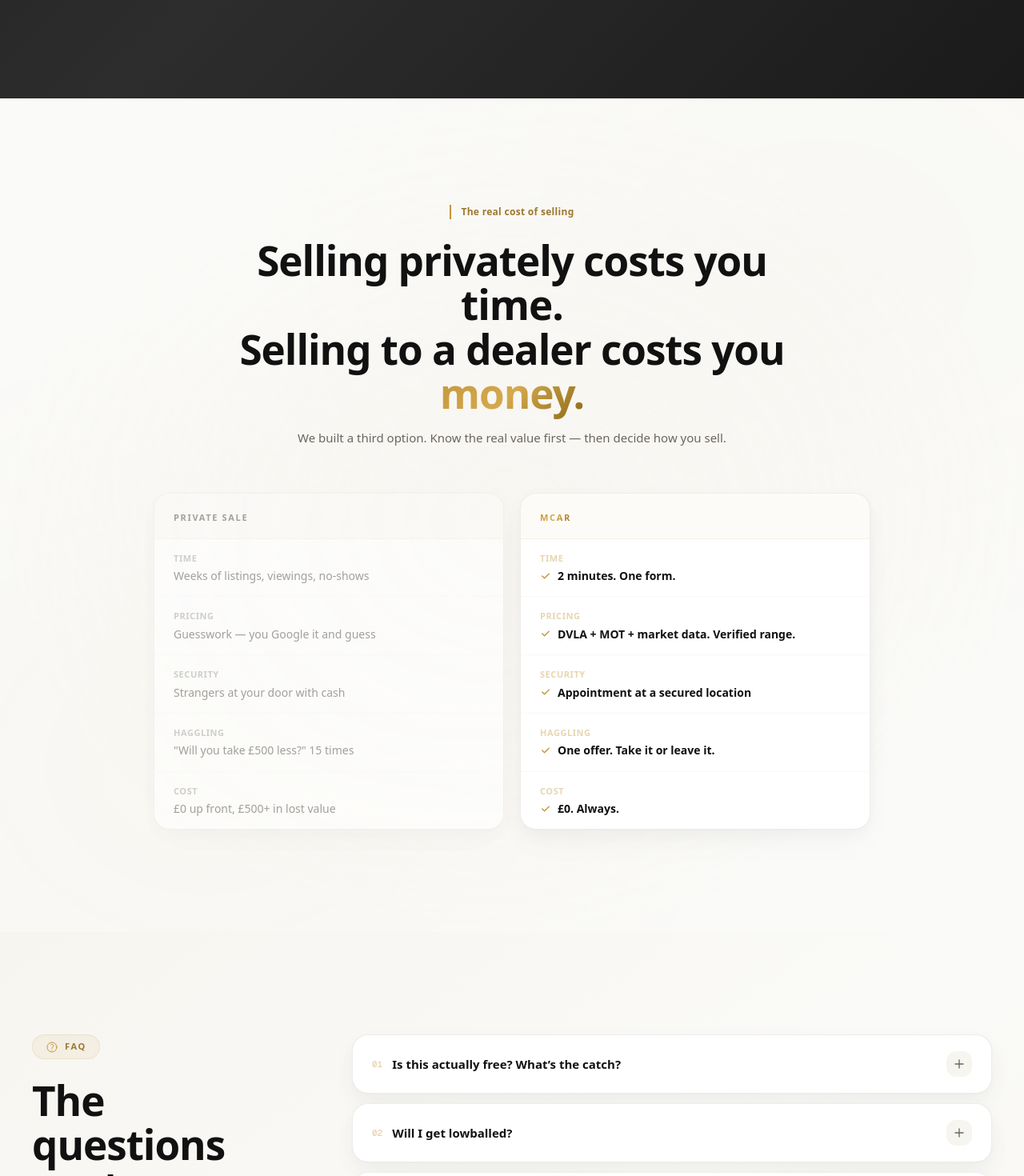
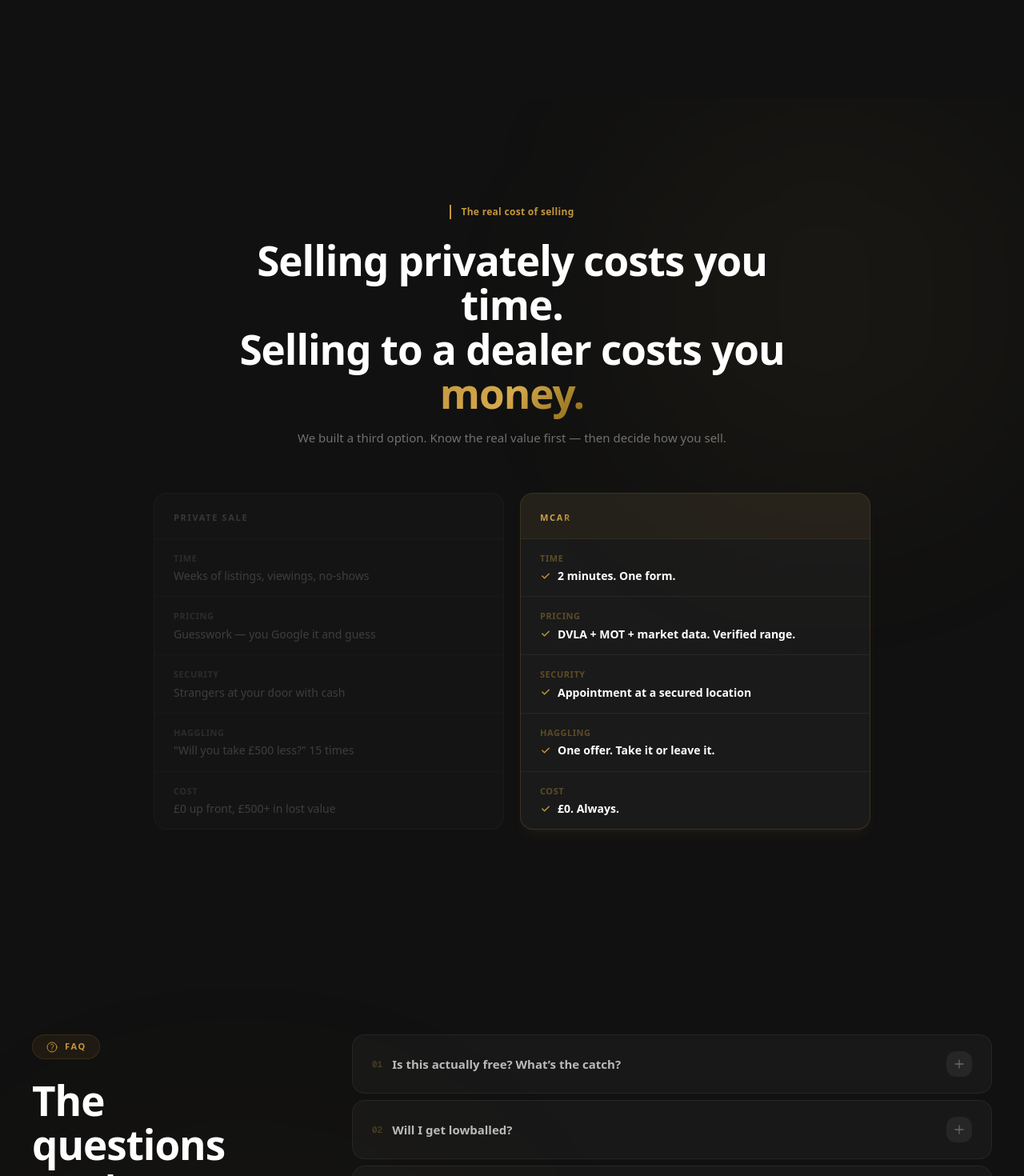
Before and after one commit to chillgamesbusiness-lang/mcarweb, a Next.js app in the folder app/: page / in a window 1280 px wide. Shown: the part 3480-4950 px from the top of the page at 80% size. Built offline with nearby package versions, Linux system fonts and the light colour scheme.

Commit message:
Seamless background zones: warm-light to unified dark, no jarring flips

```diff
--- a/app/app/components/home/FaqSection.tsx
+++ b/app/app/components/home/FaqSection.tsx
@@ -38,7 +38,8 @@ const faqs = [
 export default function FaqSection() {
   return (
     <section id="faq" className="px-5 sm:px-8 lg:px-10 py-24 sm:py-32 relative overflow-hidden">
-      <div className="absolute inset-0 bg-gradient-to-br from-surface-warm via-background to-surface-warm" />
+      <div className="absolute inset-0 bg-[#111111]" />
+      <div className="absolute bottom-0 left-0 w-[600px] h-[600px] rounded-full bg-gold/[0.04] blur-[140px]" />
       <div className="mx-auto max-w-[1280px] relative grid lg:grid-cols-[0.4fr_1fr] gap-12 lg:gap-20 items-start">
         {/* Left – sticky heading */}
         <ScrollReveal>
@@ -47,36 +48,36 @@ export default function FaqSection() {
             <svg className="w-4 h-4 text-gold" fill="none" stroke="currentColor" strokeWidth={1.5} viewBox="0 0 24 24">
               <path strokeLinecap="round" strokeLinejoin="round" d="M9.879 7.519c1.171-1.025 3.071-1.025 4.242 0 1.172 1.025 1.172 2.687 0 3.712-.203.179-.43.326-.67.442-.745.361-1.45.999-1.45 1.827v.75M21 12a9 9 0 11-18 0 9 9 0 0118 0zm-9 5.25h.008v.008H12v-.008z" />
             </svg>
-            <span className="text-[11px] font-bold uppercase tracking-[0.15em] text-gold-dark">
+            <span className="text-[11px] font-bold uppercase tracking-[0.15em] text-gold">
               FAQ
             </span>
           </div>
-          <h2 className="text-[clamp(2rem,4vw,3.25rem)] font-extrabold tracking-[-0.02em] text-charcoal-deep leading-[1.08]">
+          <h2 className="text-[clamp(2rem,4vw,3.25rem)] font-extrabold tracking-[-0.02em] text-white leading-[1.08]">
             The questions<br />you&apos;re actually<br /><span className="gradient-gold-text">thinking.</span>
           </h2>
         </div>
         </ScrollReveal>
 
-        {/* Right – premium accordion */}
+        {/* Right – accordion */}
         <ScrollReveal delay={0.1}>
-        <div className="space-y-3">
+        <div className="space-y-2">
           {faqs.map((faq, i) => (
             <details
               key={faq.q}
-              className="group card-premium overflow-hidden"
+              className="group bg-white/[0.03] border border-white/[0.06] rounded-2xl overflow-hidden hover:border-gold/15 transition-colors duration-300"
             >
-              <summary className="px-6 py-5 cursor-pointer font-semibold text-[15px] text-charcoal-deep flex items-center justify-between gap-4 list-none [&::-webkit-details-marker]:hidden select-none hover:text-gold-dark transition-colors">
+              <summary className="px-6 py-5 cursor-pointer font-semibold text-[15px] text-white/70 flex items-center justify-between gap-4 list-none [&::-webkit-details-marker]:hidden select-none hover:text-white transition-colors">
                 <span className="flex items-center gap-3">
-                  <span className="text-[11px] font-mono text-gold/40">{String(i + 1).padStart(2, '0')}</span>
+                  <span className="text-[11px] font-mono text-gold/30">{String(i + 1).padStart(2, '0')}</span>
                   {faq.q}
                 </span>
-                <div className="w-8 h-8 rounded-xl bg-surface-warm flex items-center justify-center shrink-0 group-hover:bg-gold/10 transition-all duration-300">
-                  <svg className="w-4 h-4 text-warm-gray transition-transform duration-300 group-open:rotate-45" fill="none" stroke="currentColor" strokeWidth={2} viewBox="0 0 24 24">
+                <div className="w-8 h-8 rounded-xl bg-white/[0.06] flex items-center justify-center shrink-0 group-hover:bg-gold/10 transition-all duration-300">
+                  <svg className="w-4 h-4 text-white/30 transition-transform duration-300 group-open:rotate-45" fill="none" stroke="currentColor" strokeWidth={2} viewBox="0 0 24 24">
                     <path strokeLinecap="round" strokeLinejoin="round" d="M12 4.5v15m7.5-7.5h-15" />
                   </svg>
                 </div>
               </summary>
-              <div className="px-6 pb-5 text-warm-gray text-[14px] leading-relaxed max-w-xl ml-8">
+              <div className="px-6 pb-5 text-white/40 text-[14px] leading-relaxed max-w-xl ml-8">
                 {faq.a}
               </div>
             </details>
--- a/app/app/components/home/FinalCtaSection.tsx
+++ b/app/app/components/home/FinalCtaSection.tsx
@@ -17,8 +17,7 @@ export default function FinalCtaSection() {
 
   return (
     <section className="relative px-5 sm:px-8 lg:px-10 py-24 sm:py-32 overflow-hidden">
-      {/* Animated gradient background */}
-      <div className="absolute inset-0 gradient-dark" />
+      <div className="absolute inset-0 bg-[#111111]" />
       <div className="absolute top-0 right-0 w-[500px] h-[500px] rounded-full bg-gold/[0.08] blur-[120px] animate-float" />
       <div className="absolute bottom-0 left-0 w-[400px] h-[400px] rounded-full bg-gold/[0.05] blur-[100px] animate-float" style={{ animationDelay: '3s' }} />
 
--- a/app/app/components/home/HowItWorksSection.tsx
+++ b/app/app/components/home/HowItWorksSection.tsx
@@ -24,7 +24,7 @@ export default function HowItWorksSection() {
 
   return (
     <section id="how" className="relative px-5 sm:px-8 lg:px-10 py-24 sm:py-32 overflow-hidden">
-      <div className="absolute inset-0 gradient-dark" />
+      <div className="absolute inset-0 bg-[#111111]" />
       <div className="absolute top-0 left-1/2 -translate-x-1/2 w-[600px] h-[600px] rounded-full bg-gold/[0.06] blur-[120px]" />
 
       <div className="mx-auto max-w-[680px] relative">
--- a/app/app/components/home/PrivateSaleComparisonSection.tsx
+++ b/app/app/components/home/PrivateSaleComparisonSection.tsx
@@ -11,20 +11,21 @@ export default function PrivateSaleComparisonSection() {
 
   return (
     <section className="px-5 sm:px-8 lg:px-10 py-24 sm:py-32 relative overflow-hidden">
-      <div className="absolute inset-0 gradient-mesh opacity-40" />
+      <div className="absolute inset-0 bg-[#111111]" />
+      <div className="absolute top-0 right-0 w-[500px] h-[500px] rounded-full bg-gold/[0.05] blur-[130px]" />
       <div className="mx-auto max-w-[1280px] relative">
         <ScrollReveal>
           <div className="text-center mb-14">
             <div className="inline-flex items-center gap-2.5 border-l-2 border-gold pl-3 mb-6 mx-auto">
-              <span className="text-[12px] font-semibold text-gold-dark tracking-wide">
+              <span className="text-[12px] font-semibold text-gold tracking-wide">
                 The real cost of selling
               </span>
             </div>
-            <h2 className="text-[clamp(2rem,4vw,3.25rem)] font-extrabold tracking-[-0.02em] text-charcoal-deep leading-[1.08] max-w-3xl mx-auto">
+            <h2 className="text-[clamp(2rem,4vw,3.25rem)] font-extrabold tracking-[-0.02em] text-white leading-[1.08] max-w-3xl mx-auto">
               Selling privately costs you time.<br />
               Selling to a dealer costs you <span className="gradient-gold-text">money.</span>
             </h2>
-            <p className="mt-4 text-warm-gray text-[15px] max-w-xl mx-auto leading-relaxed">
+            <p className="mt-4 text-white/40 text-[15px] max-w-xl mx-auto leading-relaxed">
               We built a third option. Know the real value first — then decide how you sell.
             </p>
           </div>
@@ -34,27 +35,27 @@ export default function PrivateSaleComparisonSection() {
         <ScrollReveal delay={0.1}>
           <div className="grid md:grid-cols-2 gap-5 max-w-4xl mx-auto">
             {/* Private sale column */}
-            <div className="card-premium p-0 overflow-hidden opacity-60">
-              <div className="px-6 py-4 border-b border-warm-border/40 bg-surface-warm/50">
-                <span className="text-[11px] font-bold uppercase tracking-[0.15em] text-warm-gray">Private sale</span>
+            <div className="bg-white/[0.03] border border-white/[0.06] rounded-2xl p-0 overflow-hidden opacity-50">
+              <div className="px-6 py-4 border-b border-white/[0.06]">
+                <span className="text-[11px] font-bold uppercase tracking-[0.15em] text-white/30">Private sale</span>
               </div>
               {rows.map((row, i) => (
-                <div key={row.label} className={`px-6 py-4 ${i < rows.length - 1 ? 'border-b border-warm-border/20' : ''}`}>
-                  <p className="text-[11px] font-bold uppercase tracking-wider text-warm-gray/50 mb-1">{row.label}</p>
-                  <p className="text-[14px] text-warm-gray leading-snug">{row.them}</p>
+                <div key={row.label} className={`px-6 py-4 ${i < rows.length - 1 ? 'border-b border-white/[0.04]' : ''}`}>
+                  <p className="text-[11px] font-bold uppercase tracking-wider text-white/20 mb-1">{row.label}</p>
+                  <p className="text-[14px] text-white/35 leading-snug">{row.them}</p>
                 </div>
               ))}
             </div>
 
             {/* MCar column */}
-            <div className="card-premium p-0 overflow-hidden ring-1 ring-gold/20 shadow-lg shadow-gold/[0.06]">
-              <div className="px-6 py-4 border-b border-gold/10 bg-gold/[0.04]">
+            <div className="bg-white/[0.04] border border-gold/20 rounded-2xl p-0 overflow-hidden shadow-lg shadow-gold/[0.06]">
+              <div className="px-6 py-4 border-b border-gold/10 bg-gold/[0.06]">
                 <span className="text-[11px] font-bold uppercase tracking-[0.15em] gradient-gold-text">MCar</span>
               </div>
               {rows.map((row, i) => (
-                <div key={row.label} className={`px-6 py-4 ${i < rows.length - 1 ? 'border-b border-warm-border/20' : ''}`}>
+                <div key={row.label} className={`px-6 py-4 ${i < rows.length - 1 ? 'border-b border-white/[0.06]' : ''}`}>
                   <p className="text-[11px] font-bold uppercase tracking-wider text-gold/40 mb-1">{row.label}</p>
-                  <p className="text-[14px] text-charcoal-deep font-semibold leading-snug flex items-center gap-2">
+                  <p className="text-[14px] text-white font-semibold leading-snug flex items-center gap-2">
                     <svg className="w-3.5 h-3.5 text-gold shrink-0" fill="currentColor" viewBox="0 0 20 20">
                       <path fillRule="evenodd" d="M16.707 5.293a1 1 0 010 1.414l-8 8a1 1 0 01-1.414 0l-4-4a1 1 0 011.414-1.414L8 12.586l7.293-7.293a1 1 0 011.414 0z" clipRule="evenodd" />
                     </svg>
--- a/app/app/components/home/SiteFooter.tsx
+++ b/app/app/components/home/SiteFooter.tsx
@@ -3,7 +3,7 @@ import Link from 'next/link'
 export default function SiteFooter() {
   return (
     <footer className="relative px-5 sm:px-8 lg:px-10 py-12 overflow-hidden">
-      <div className="absolute inset-0 bg-charcoal-deep" />
+      <div className="absolute inset-0 bg-[#0A0A0A]" />
       <div className="mx-auto max-w-[1280px] relative">
         <div className="flex flex-col sm:flex-row items-center justify-between gap-6">
           <div className="flex items-center gap-2.5">
--- a/app/app/components/home/WhyChooseUsSection.tsx
+++ b/app/app/components/home/WhyChooseUsSection.tsx
@@ -134,6 +134,8 @@ export default function WhyChooseUsSection() {
           </div>
         </ScrollReveal>
       </div>
+      {/* Crossfade into unified dark zone */}
+      <div className="absolute bottom-0 inset-x-0 h-28 bg-gradient-to-b from-transparent to-[#111111] pointer-events-none" />
     </section>
   )
 }
```
